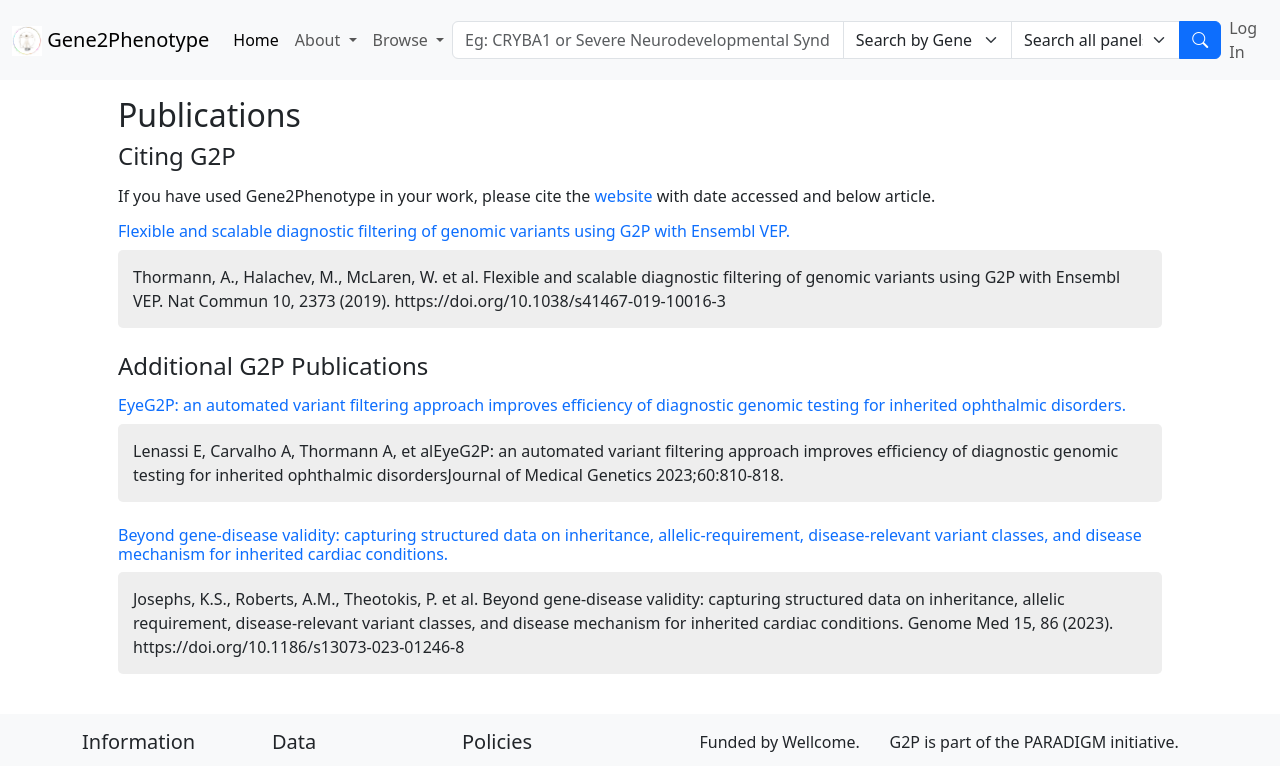
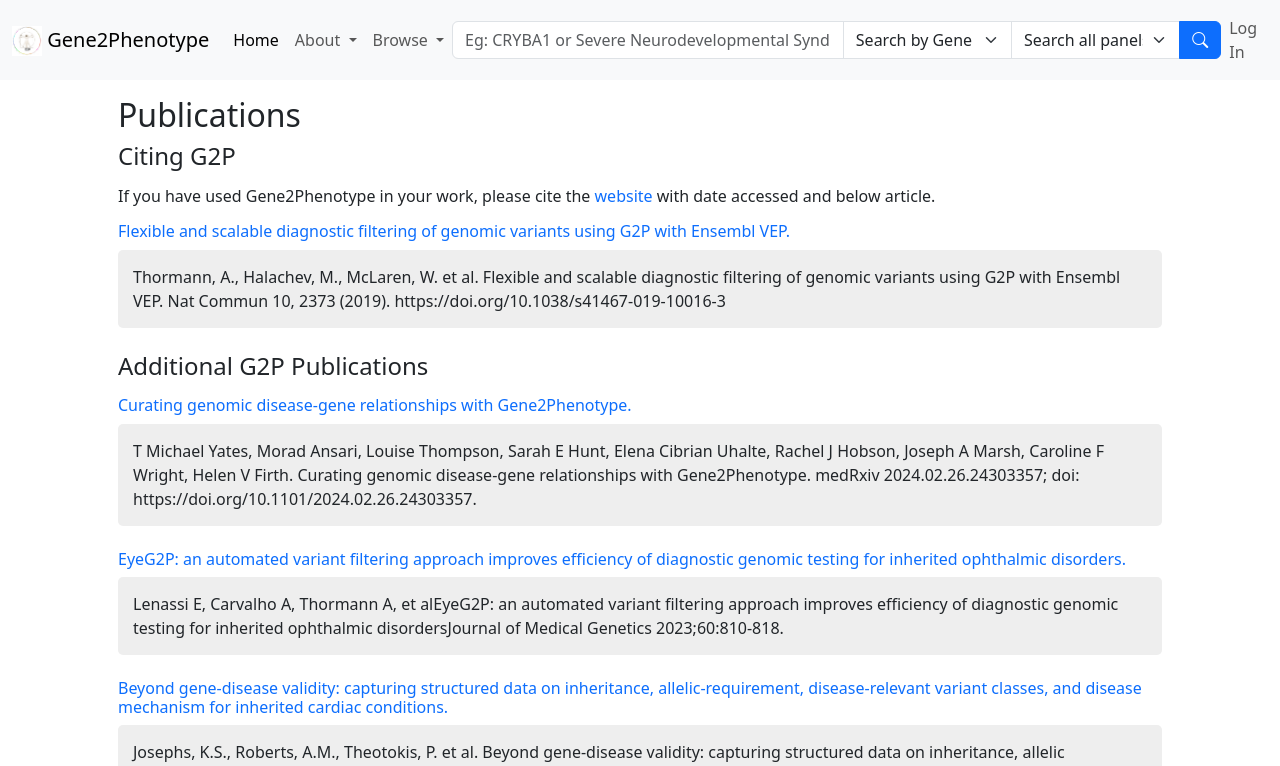
Before and after one commit to seeta-ramaraju/gene2phenotype_web, a Vue app: page /publications in a window 1280 px wide. Shown: the top 766 px of the page. Built offline with nearby package versions, Linux system fonts and the light colour scheme.

Commit message:
Add new publication in Publications page

```diff
--- a/src/views/PublicationsView.vue
+++ b/src/views/PublicationsView.vue
@@ -29,6 +29,21 @@
       </p>
     </div>
     <h4 class="pb-2">Additional G2P Publications</h4>
+    <a
+      href="https://www.medrxiv.org/content/10.1101/2024.02.26.24303357v1"
+      style="text-decoration: none"
+    >
+      <h6>Curating genomic disease-gene relationships with Gene2Phenotype.</h6>
+    </a>
+    <div class="pb-2 citation-div">
+      <p>
+        T Michael Yates, Morad Ansari, Louise Thompson, Sarah E Hunt, Elena
+        Cibrian Uhalte, Rachel J Hobson, Joseph A Marsh, Caroline F Wright,
+        Helen V Firth. Curating genomic disease-gene relationships with
+        Gene2Phenotype. medRxiv 2024.02.26.24303357; doi:
+        https://doi.org/10.1101/2024.02.26.24303357.
+      </p>
+    </div>
     <a
       href="https://doi.org/10.1136/jmg-2022-108618"
       style="text-decoration: none"
```
